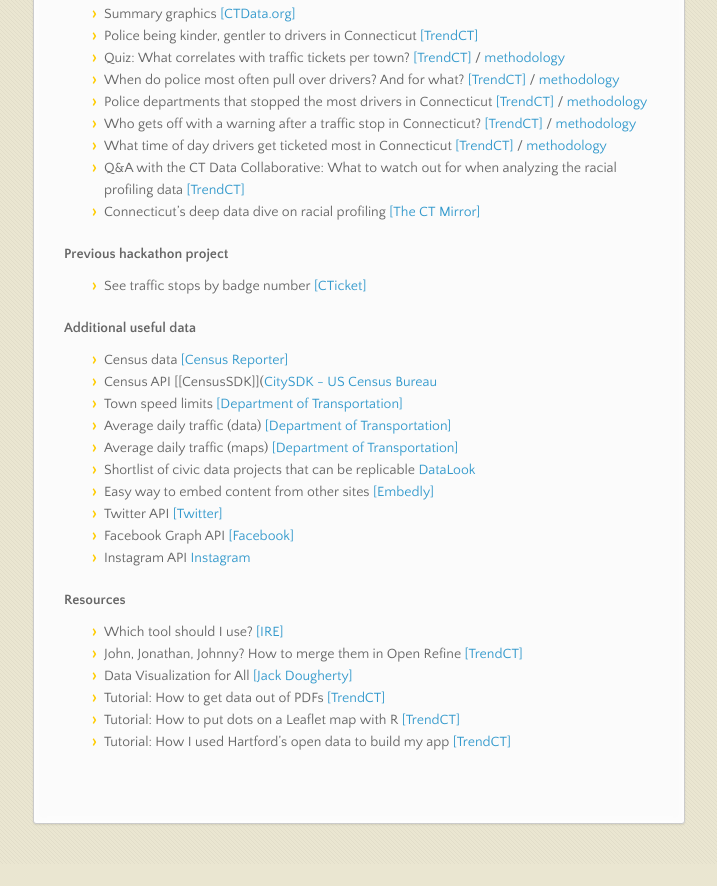
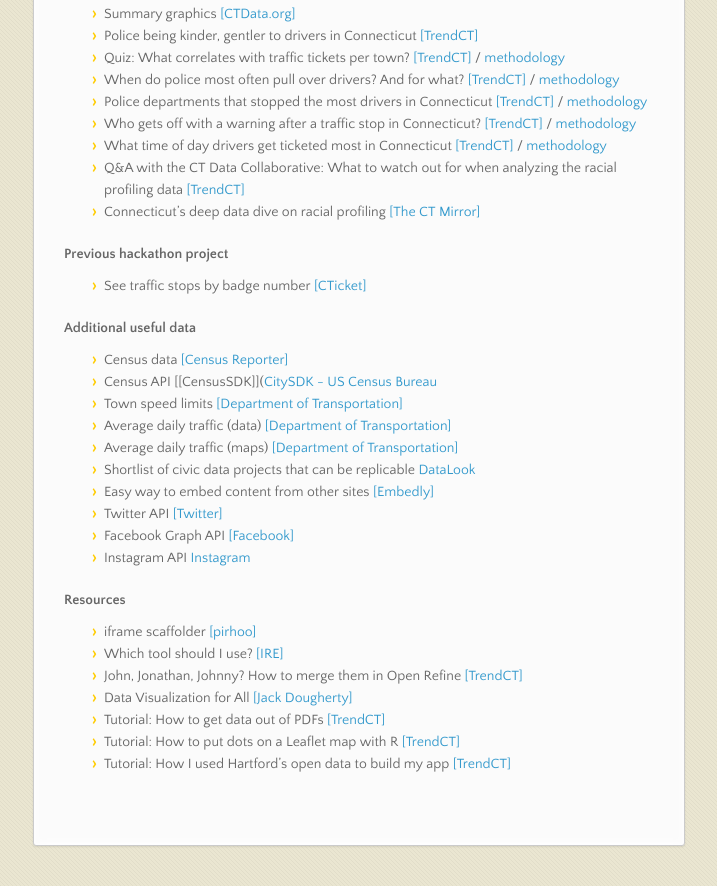
Before and after one commit to trendct/trendct.github.io, a plain HTML site: page index.html in a window 1280 px wide. Shown: the part 775-1661 px from the top of the page, without its empty margins (282-999 px from the left). Before the commit the page ends 1639 px from the top, so only its background shows below. Drawn offline with nearby package versions, Linux system fonts and the light colour scheme.

```diff
--- a/index.html
+++ b/index.html
@@ -128,6 +128,8 @@
 <a id="resources" class="anchor" href="#resources" aria-hidden="true"><span class="octicon octicon-link"></span></a>Resources</h4>
 
 <ul>
+<li>iframe scaffolder <a href="http://pirhoo.github.io/iframe-scaffolder/#/">[pirhoo]</a>
+</li>
 <li>Which tool should I use? <a href="http://ire.org/files/static_files/video/toolvideos.html">[IRE]</a>
 </li>
 <li>John, Jonathan, Johnny? How to merge them in Open Refine <a href="http://trendct.org/2015/04/24/john-jonathan-and-johnny-how-to-merge-them-in-open-refine/">[TrendCT]</a>
```
Also changed, not shown: params.json (+1 -1 lines).
